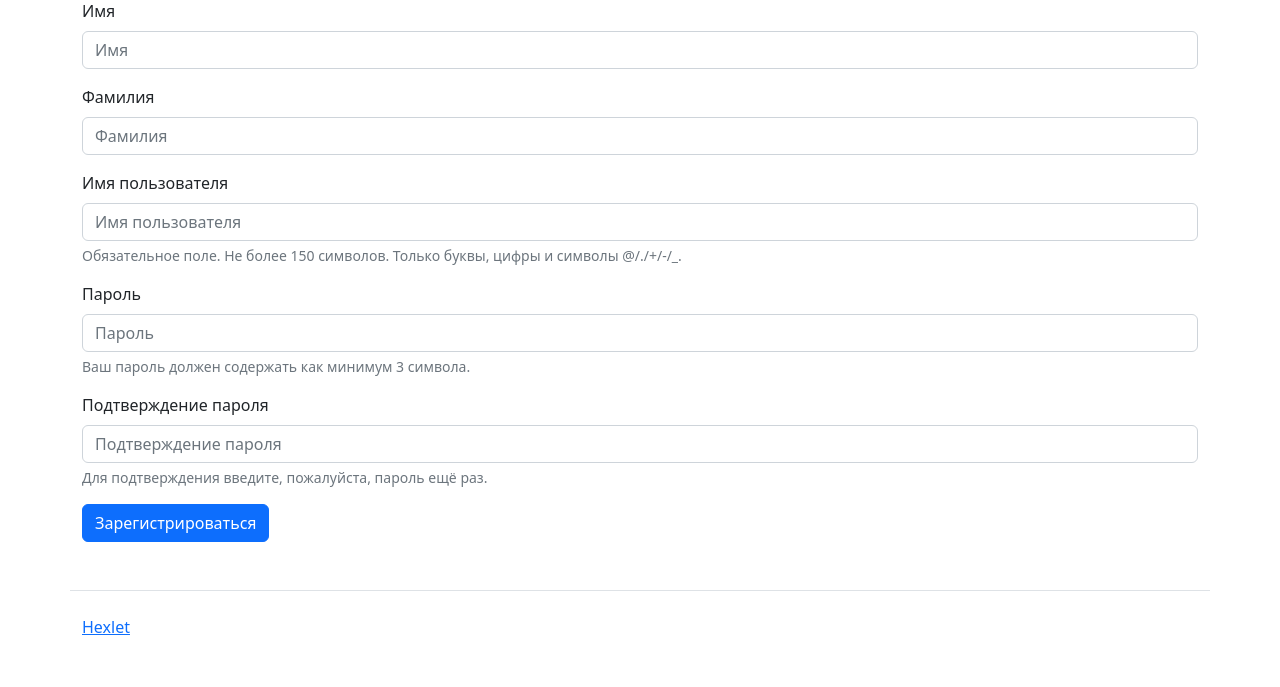
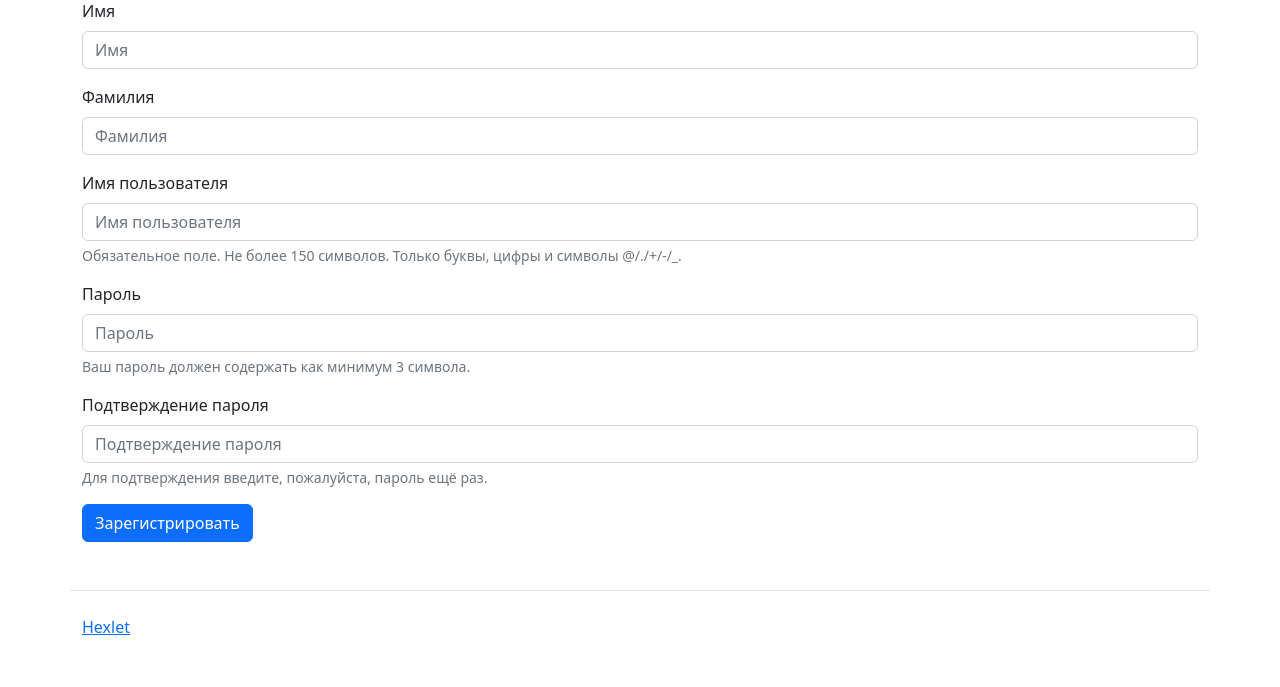
Before and after one commit to YuliaPie/Task-Manager, a Django app: page /users/create/ in a window 1280 px wide. Shown: the part 153-840 px from the top of the page. Run offline with Django 5.2, Linux system fonts and the light colour scheme.

Commit message:
reg button renamed

```diff
--- a/task_manager/templates/users/create.html
+++ b/task_manager/templates/users/create.html
@@ -7,5 +7,5 @@
     {% endblock %}
 
 {% block submit_button %}
-    <button type="submit" class="btn btn-primary">Зарегистрироваться</button>
+    <button type="submit" class="btn btn-primary">Зарегистрировать</button>
 {% endblock %}
```
